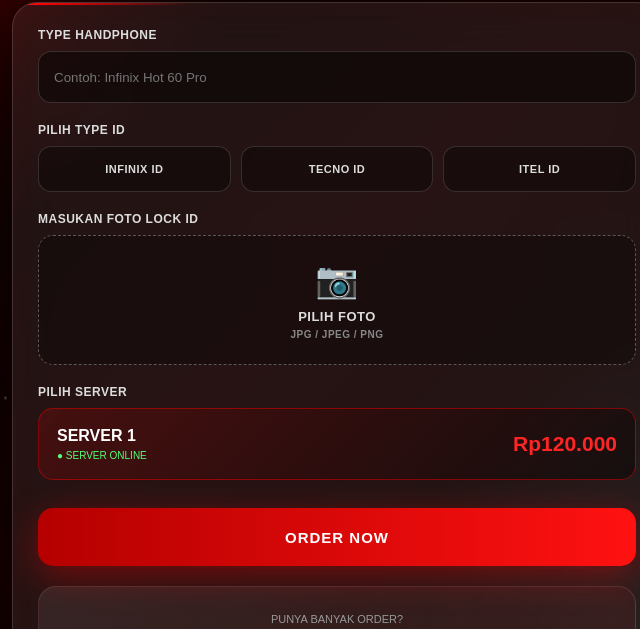
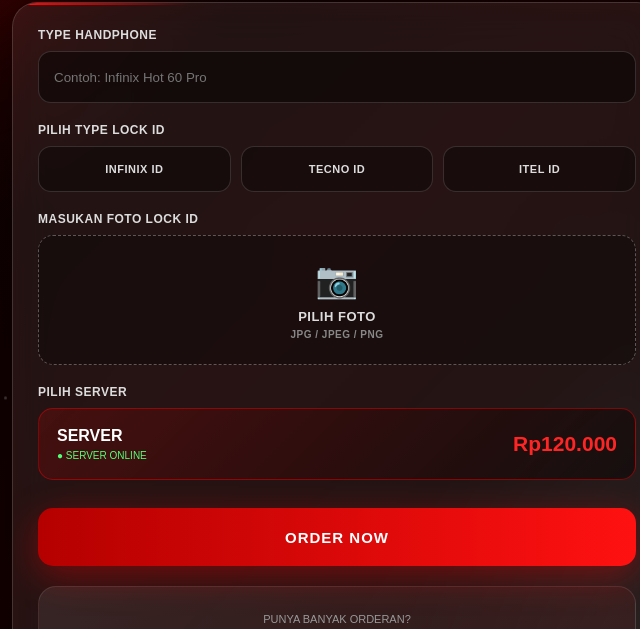
Before and after one commit to SubangFlasher/Infinix-Tecno-Itel-ID, a plain HTML site: page index.html in a window 1280 px wide. Shown: the part 323-952 px from the top of the page, 303-943 px from the left. Drawn offline with Linux system fonts and the light colour scheme.

Commit message:
Update index.html

```diff
--- a/index.html
+++ b/index.html
@@ -552,7 +552,7 @@
 
         <div class="form-group">
 
-            <label>PILIH TYPE ID</label>
+            <label>PILIH TYPE LOCK ID</label>
 
             <div class="id-options">
 
@@ -641,7 +641,7 @@
                 <div>
 
                     <div class="server-name">
-                        SERVER 1
+                        SERVER
                     </div>
 
                     <div class="server-status">
@@ -670,7 +670,7 @@
         <div class="join-box">
 
             <small>
-                PUNYA BANYAK ORDER?
+                PUNYA BANYAK ORDERAN?
             </small>
 
             <h3>
```
